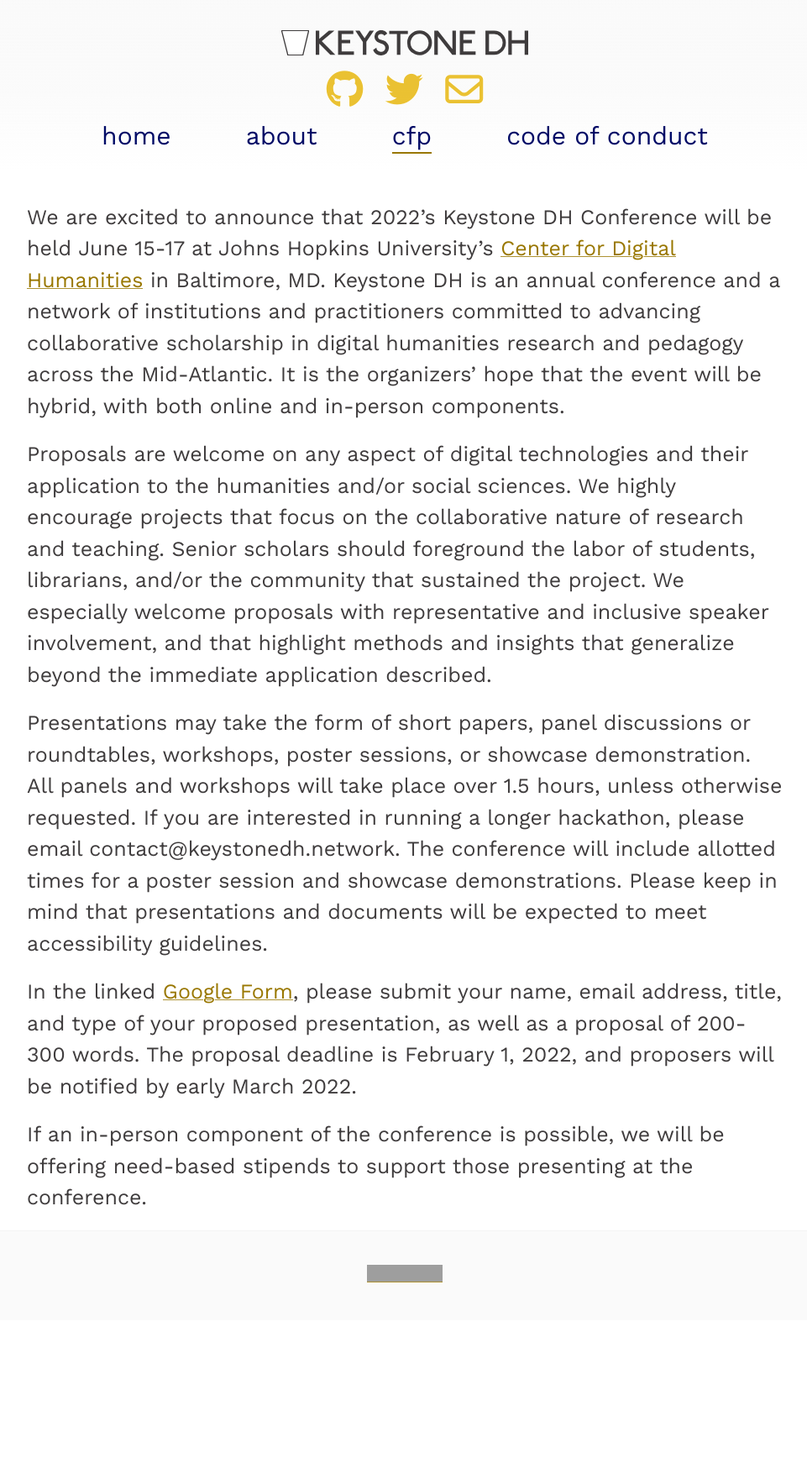
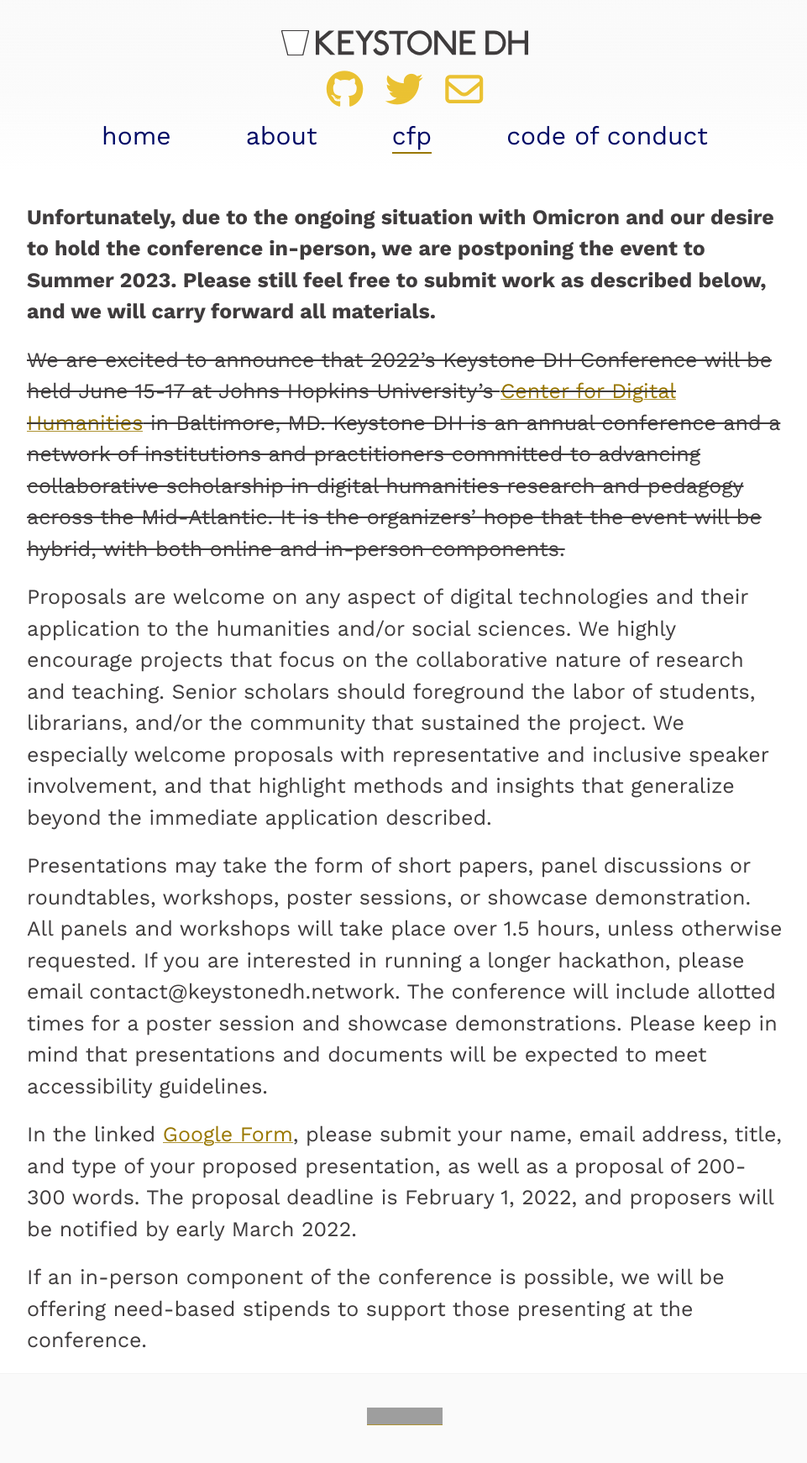
Before and after one commit to KeystoneDH/2023, a Jekyll site: the page built from _pages/cfp.md, in a window 1280 px wide. Shown: the whole page at 84% size, without its empty margins (158-1119 px from the left). Built offline with Jekyll 4.4.1, drawn with Linux system fonts in a browser that asks for light colours; nearby versions of some CDN libraries; before the commit the page ends 1572 px from its top, so only the background shows below that; grey boxes are pictures that could not be loaded.

Commit message:
Update cfp.md

```diff
--- a/_pages/cfp.md
+++ b/_pages/cfp.md
@@ -6,7 +6,9 @@
 permalink: /cfp
 ---
 
-We are excited to announce that 2022’s Keystone DH Conference will be held June 15-17 at Johns Hopkins University’s [Center for Digital Humanities](https://cdh.jhu.edu) in Baltimore, MD. Keystone DH is an annual conference and a network of institutions and practitioners committed to advancing collaborative scholarship in digital humanities research and pedagogy across the Mid-Atlantic. It is the organizers’ hope that the event will be hybrid, with both online and in-person components.
+**Unfortunately, due to the ongoing situation with Omicron and our desire to hold the conference in-person, we are postponing the event to Summer 2023.  Please still feel free to submit work as described below, and we will carry forward all materials.**
+
+~~We are excited to announce that 2022’s Keystone DH Conference will be held June 15-17 at Johns Hopkins University’s [Center for Digital Humanities](https://cdh.jhu.edu) in Baltimore, MD. Keystone DH is an annual conference and a network of institutions and practitioners committed to advancing collaborative scholarship in digital humanities research and pedagogy across the Mid-Atlantic. It is the organizers’ hope that the event will be hybrid, with both online and in-person components.~~
 
 Proposals are welcome on any aspect of digital technologies and their application to the humanities and/or social sciences. We highly encourage projects that focus on the collaborative nature of research and teaching. Senior scholars should foreground the labor of students, librarians, and/or the community that sustained the project. We especially welcome proposals with representative and inclusive speaker involvement, and that highlight methods and insights that generalize beyond the immediate application described.
 
```
